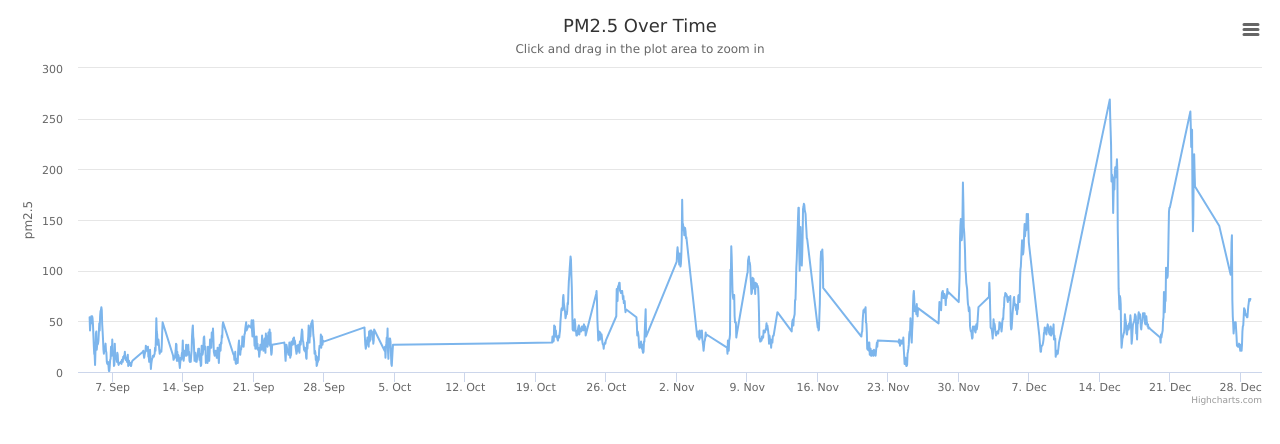
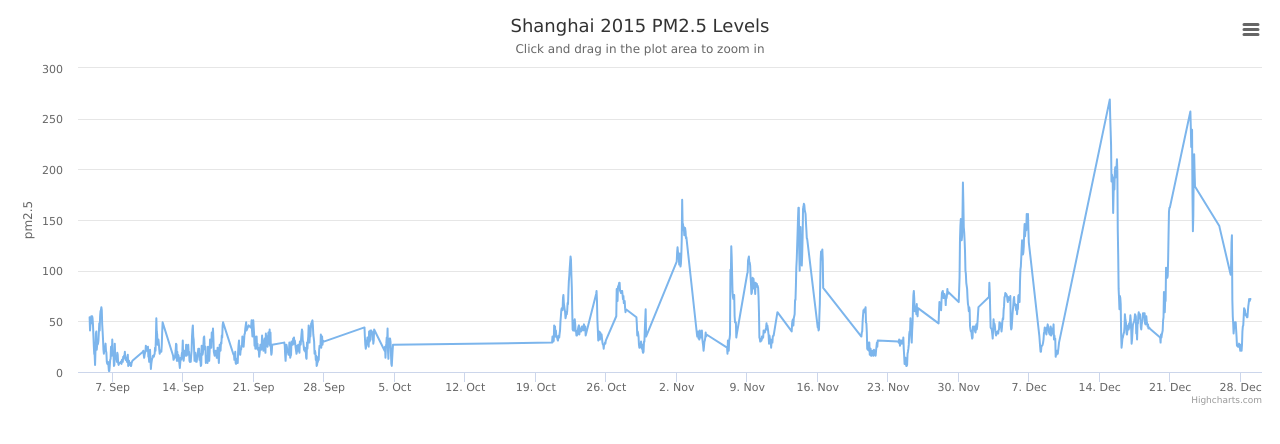
Before and after one commit to DataKind-DC/openaq-tools, a website: page index.html in a window 1280 px wide. Drawn offline with nearby package versions, Linux system fonts and the light colour scheme.

Commit message:
Update title

```diff
--- a/index.html
+++ b/index.html
@@ -15,7 +15,7 @@
                   zoomType: 'x'
               },
               title: {
-                  text: 'PM2.5 Over Time'
+                  text: 'Shanghai 2015 PM2.5 Levels'
               },
               subtitle: {
                   text: document.ontouchstart === undefined ?
```
